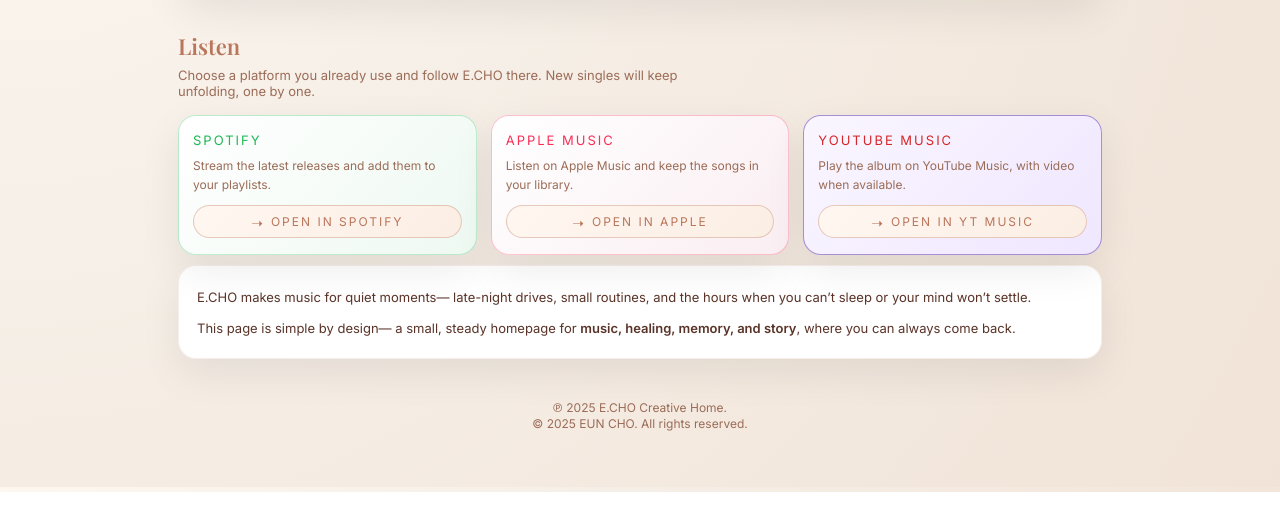
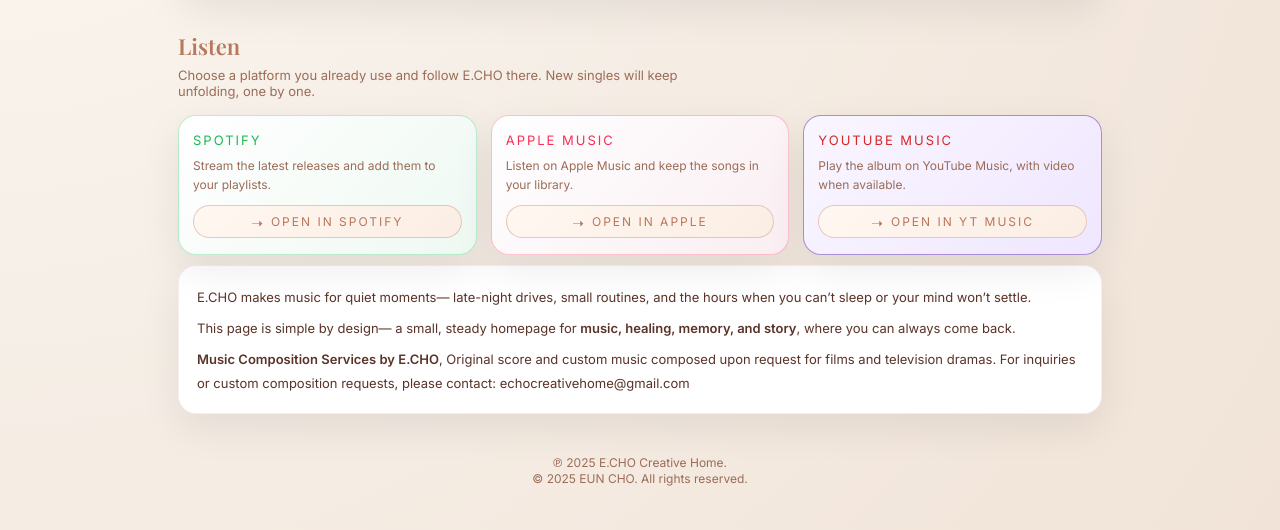
Before and after one commit to musegod79/e-chocreativehome, a plain HTML site: page index.html in a window 1280 px wide. Shown: the part 308-838 px from the top of the page. Before the commit the page ends 800 px from the top, so only its background shows below. Drawn offline with nearby package versions, Linux system fonts and the light colour scheme.

Commit message:
Update index.html

```diff
--- a/index.html
+++ b/index.html
@@ -415,6 +415,13 @@
           <strong>music, healing, memory, and story</strong>,
           where you can always come back.
         </p>
+        <p>
+        <strong>Music Composition Services by E.CHO</strong>,
+        Original score and custom music composed upon request for films and television dramas.
+
+        For inquiries or custom composition requests, please contact:
+        echocreativehome@gmail.com
+      </p>
       </div>
     </section>
 
```
